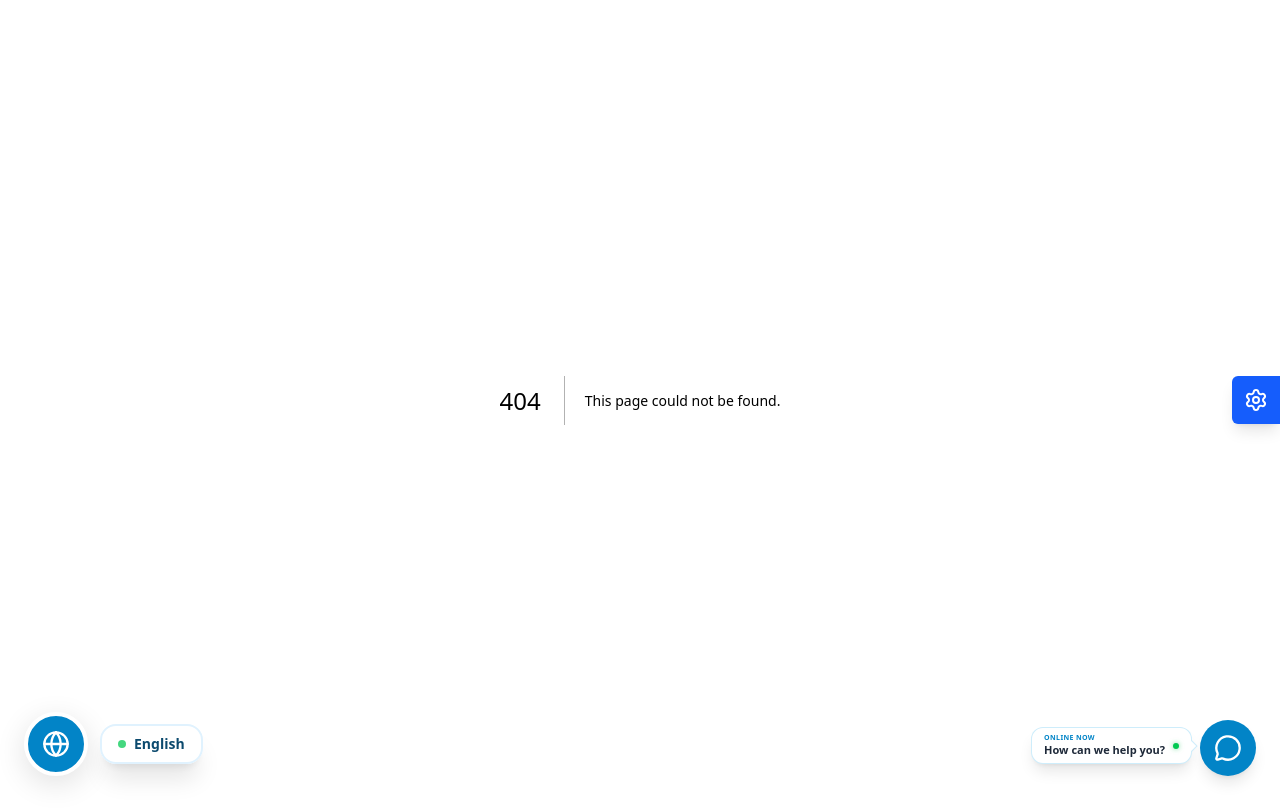
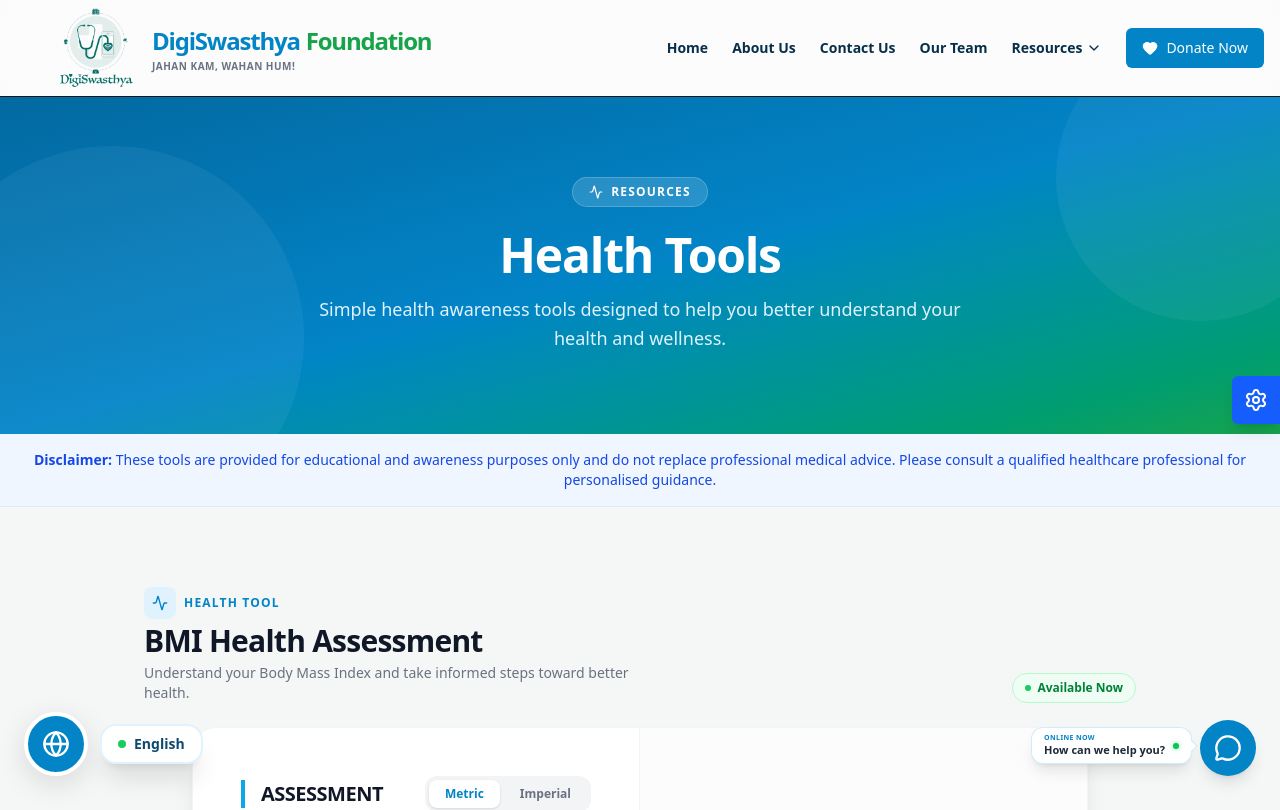
Before and after one commit to Jayasurya227/Website, a Next.js app: page /health-tools in a window 1280 px wide. Before the commit this address had no page. Shown: the top 810 px of the page. Built offline with nearby package versions, Linux system fonts and the light colour scheme.

Commit message:
feat: add Health Tools page, move BMI Calculator, update nav & hero image

```diff
--- /dev/null
+++ b/src/app/health-tools/page.tsx
@@ -0,0 +1,88 @@
+"use client";
+
+import { Navbar } from "@/components/layout/Navbar";
+import { Footer } from "@/components/layout/Footer";
+import { BMICalculator } from "@/components/features/BMICalculator";
+import { useLanguage } from "@/context/LanguageContext";
+import { Activity } from "lucide-react";
+
+export default function HealthToolsPage() {
+    const { t } = useLanguage();
+
+    return (
+        <main className="min-h-screen bg-[#f4f7f5]">
+            <Navbar />
+
+            {/* Page Hero */}
+            <section className="relative bg-gradient-to-br from-primary-700 via-primary-600 to-secondary-600 py-20 overflow-hidden">
+                {/* Decorative circles */}
+                <div className="absolute -top-16 -right-16 w-72 h-72 rounded-full bg-white/5 pointer-events-none" />
+                <div className="absolute -bottom-24 -left-20 w-96 h-96 rounded-full bg-white/5 pointer-events-none" />
+
+                <div className="container relative text-center">
+                    {/* Badge */}
+                    <span className="inline-flex items-center gap-2 bg-white/15 text-white text-xs font-bold uppercase tracking-widest px-4 py-1.5 rounded-full mb-6 border border-white/20">
+                        <Activity className="h-3.5 w-3.5" />
+                        Resources
+                    </span>
+
+                    <h1 className="text-4xl md:text-5xl font-black text-white tracking-tight mb-4">
+                        Health Tools
+                    </h1>
+                    <p className="text-primary-100 text-lg max-w-2xl mx-auto leading-relaxed">
+                        Simple health awareness tools designed to help you better understand your health and wellness.
+                    </p>
+                </div>
+            </section>
+
+            {/* Disclaimer Banner */}
+            <div className="bg-blue-50 border-b border-blue-100">
+                <div className="container py-4">
+                    <p className="text-center text-sm text-blue-700 font-medium">
+                        <span className="font-bold">Disclaimer:</span>{" "}
+                        These tools are provided for educational and awareness purposes only and do not replace professional medical advice. Please consult a qualified healthcare professional for personalised guidance.
+                    </p>
+                </div>
+            </div>
+
+            {/* Tools Content */}
+            <section className="py-16 md:py-20">
+                <div className="container max-w-5xl mx-auto px-4">
+
+                    {/* BMI Calculator Card */}
+                    <div>
+                        {/* Card Header */}
+                        <div className="flex flex-col sm:flex-row sm:items-end sm:justify-between gap-3 mb-6">
+                            <div>
+                                <div className="flex items-center gap-2 mb-1">
+                                    <span className="inline-flex items-center justify-center w-8 h-8 rounded-lg bg-primary-100 text-primary-600">
+                                        <Activity className="h-4 w-4" />
+                                    </span>
+                                    <span className="text-xs font-bold uppercase tracking-widest text-primary-600">
+                                        Health Tool
+                                    </span>
+                                </div>
+                                <h2 className="text-2xl md:text-3xl font-black text-gray-900 tracking-tight">
+                                    {t("bmi.title")}
+                                </h2>
+                                <p className="text-gray-500 mt-1 text-sm max-w-lg">
+                                    {t("bmi.subtitle")}
+                                </p>
+                            </div>
+                            <span className="inline-flex items-center gap-1.5 bg-green-50 text-green-700 border border-green-200 text-xs font-bold px-3 py-1.5 rounded-full self-start sm:self-auto">
+                                <span className="w-1.5 h-1.5 rounded-full bg-green-500 animate-pulse" />
+                                Available Now
+                            </span>
+                        </div>
+
+                        {/* BMI Calculator Component */}
+                        <BMICalculator />
+                    </div>
+
+                </div>
+            </section>
+
+            <Footer />
+        </main>
+    );
+}
--- a/src/app/page.tsx
+++ b/src/app/page.tsx
@@ -8,7 +8,6 @@ import { BeneficiaryStories } from "@/components/sections/BeneficiaryStories";
 import { Collaboration } from "@/components/sections/Collaboration";
 import { MediaImpact } from "@/components/sections/MediaImpact";
 import { TelemedicineCentres } from "@/components/sections/TelemedicineCentres";
-import { BMICalculator } from "@/components/features/BMICalculator";
 import { AwardSection } from "@/components/sections/AwardSection";
 import { VideoHighlight } from "@/components/sections/VideoHighlight";
 import { useLanguage } from "@/context/LanguageContext";
@@ -28,18 +27,6 @@ export default function Home() {
       <Collaboration />
       <TelemedicineCentres />
 
-      {/* BMI Calculator Section */}
-      <section className="py-20 bg-[#eef4f8]">
-        <div className="container">
-          <div className="text-center mb-12">
-            <h2 className="text-4xl font-black text-gray-900 tracking-tight">{t("bmi.title")}</h2>
-            <p className="text-gray-600 mt-3 text-lg max-w-2xl mx-auto">{t("bmi.subtitle")}</p>
-            <p className="text-[10px] text-gray-400 mt-2 italic font-medium">{t("bmi.disclaimer")}</p>
-          </div>
-          <BMICalculator />
-        </div>
-      </section>
-
       {/* Social Media Follow Section */}
       <section className="py-12 bg-[#fdf8f3] border-t border-[#e8ddd0]">
         <div className="container text-center">
--- a/src/components/layout/Navbar.tsx
+++ b/src/components/layout/Navbar.tsx
@@ -21,6 +21,7 @@ export function Navbar() {
     ];
 
     const resourcesLinks = [
+        { name: t("nav.healthTools"), href: "/health-tools" },
         { name: t("nav.media"), href: "/media" },
         { name: t("nav.privacy"), href: "/privacy-policy" },
         { name: t("nav.terms"), href: "/terms-and-conditions" },
--- a/src/translations/en.json
+++ b/src/translations/en.json
@@ -5,6 +5,7 @@
         "contact": "Contact Us",
         "team": "Our Team",
         "resources": "Resources",
+        "healthTools": "Health Tools",
         "media": "Media & Resources",
         "privacy": "Privacy Policy",
         "terms": "Terms and Conditions",
--- a/src/translations/hi.json
+++ b/src/translations/hi.json
@@ -5,6 +5,7 @@
         "contact": "संपर्क करें",
         "team": "हमारी टीम",
         "resources": "संसाधन",
+        "healthTools": "स्वास्थ्य उपकरण",
         "media": "मीडिया और संसाधन",
         "privacy": "गोपनीयता नीति",
         "terms": "नियम और शर्तें",
```
Also changed, not shown: public/images/hero-new.png.
